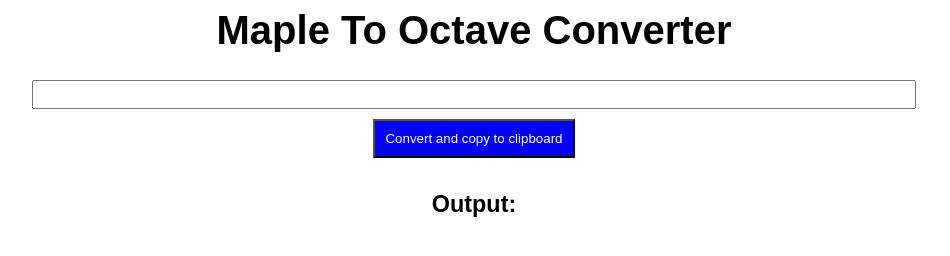
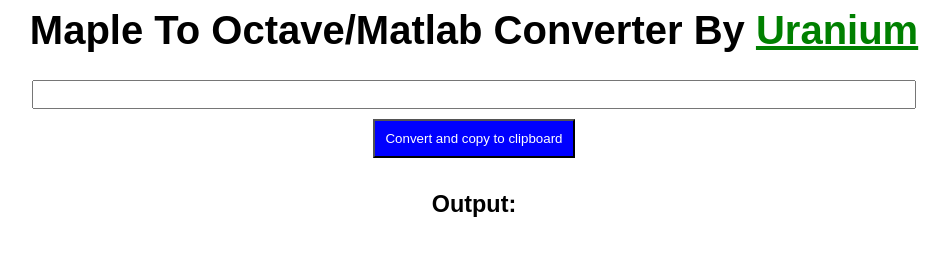
Before and after one commit to rant4la/MapleToOctaveConverter, a plain HTML site: page index.html in a window 1280 px wide. Shown: the whole page, without its empty margins (166-1116 px from the left). Drawn offline with Linux system fonts and the light colour scheme.

Commit message:
Update index.html

```diff
--- a/index.html
+++ b/index.html
@@ -31,7 +31,7 @@
 
         <div style="text-align: center; font-size: 20px; font-family: Arial, Helvetica, sans-serif;">
 
-            <h1>Maple To Octave Converter</h1>
+            <h1>Maple To Octave/Matlab Converter By <a href="https://github.com/rant4la" style="color: green;">Uranium</a></h1>
 
             <input id="input" style="width: 70%; font-size: 20px;"><br>
 
```
